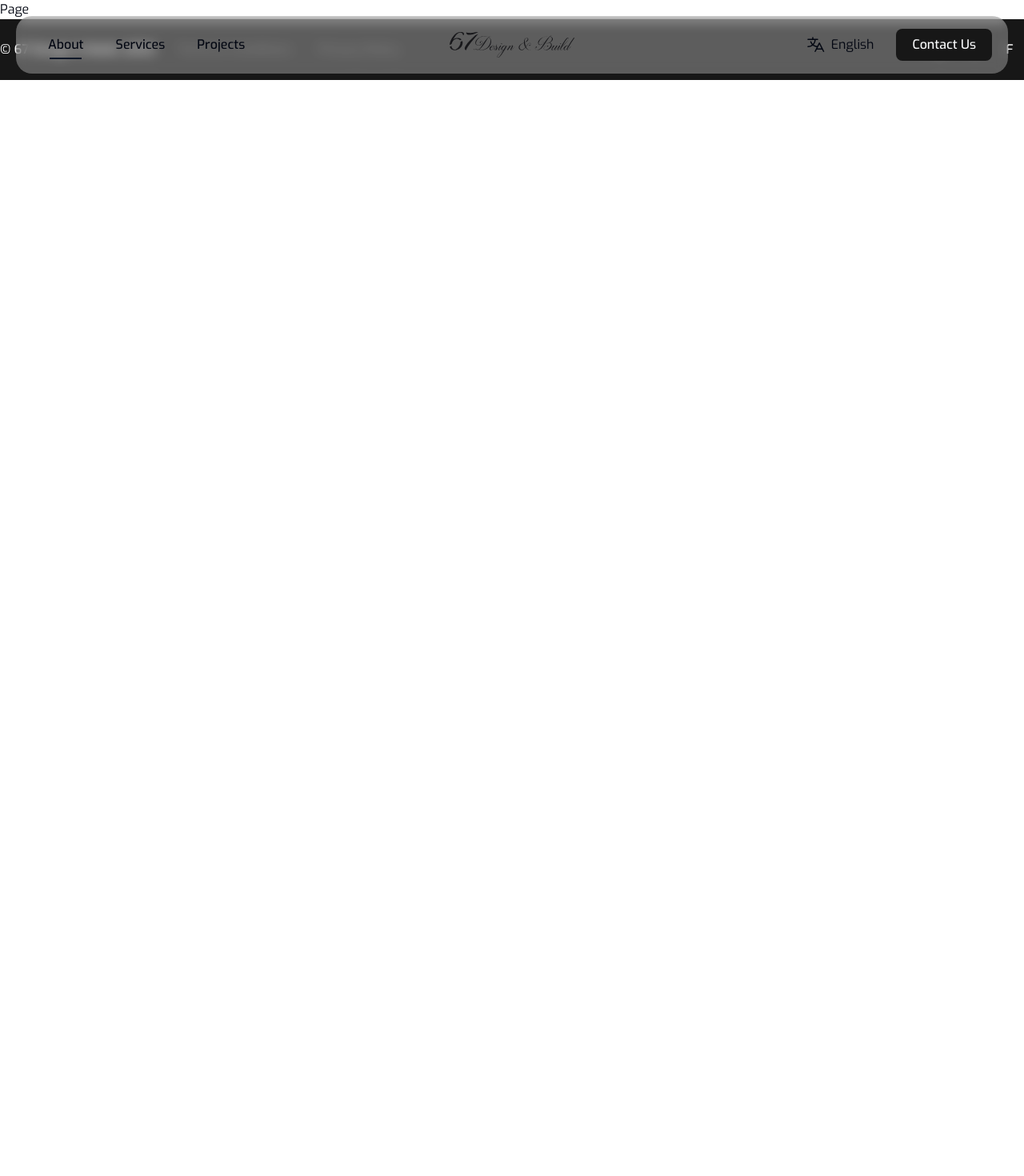
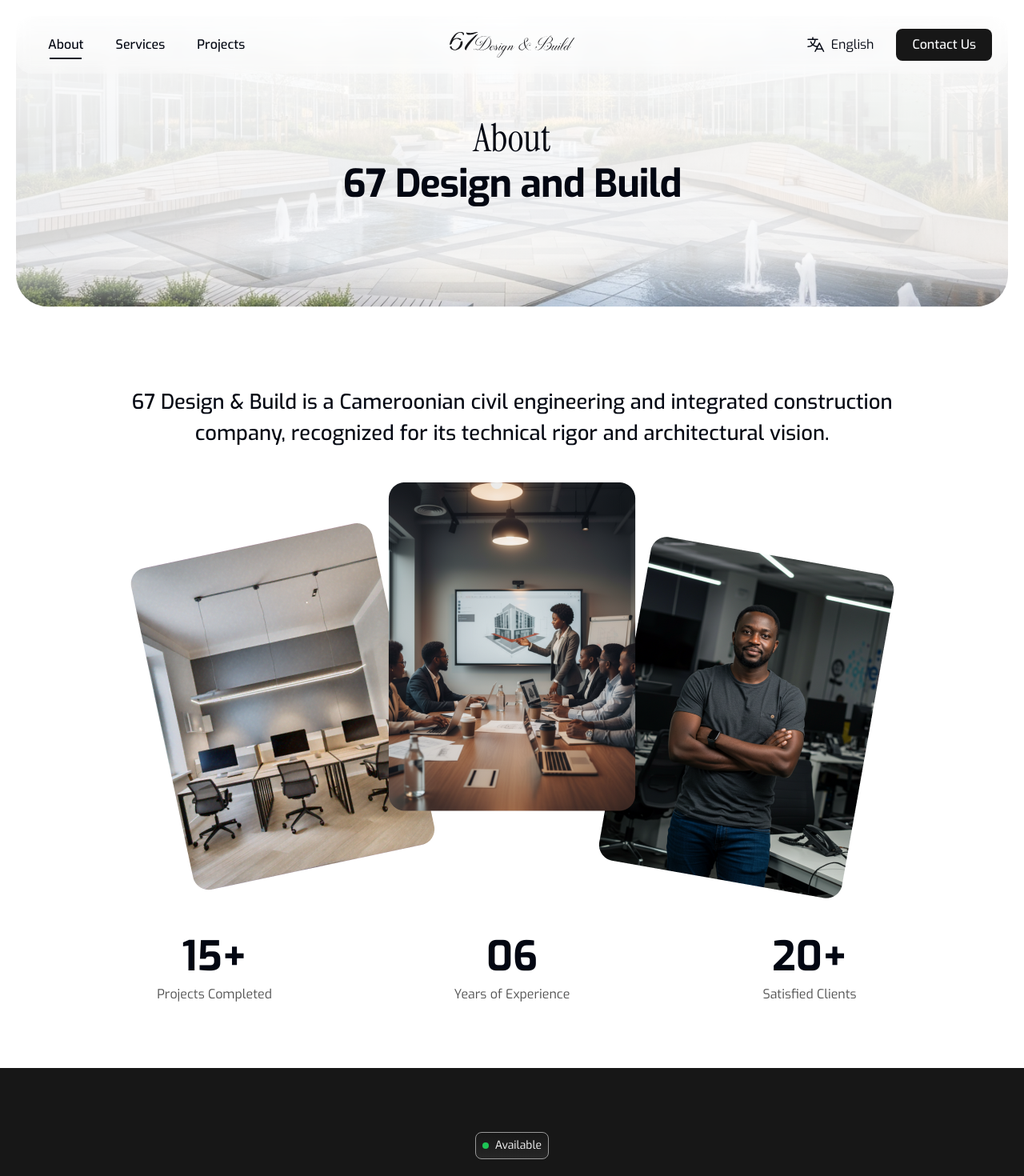
Before and after one commit to Krestdev/67-design-build, a Next.js app: page /en/about in a window 1280 px wide. Shown: the top 1470 px of the page at 80% size. Before the commit the page ends 800 px from the top, so only its background shows below. Built offline with nearby package versions, Linux system fonts and the light colour scheme.

Commit message:
working on about page

```diff
--- a/app/[locale]/about/page.tsx
+++ b/app/[locale]/about/page.tsx
@@ -1,8 +1,47 @@
+import Hero from '@/components/hero'
+import OnViewAnimation from '@/components/onViewAnimation';
+import CallToAction from '@/components/sections/call-to-action';
+import { useTranslations } from 'next-intl'
 import React from 'react'
 
 function Page() {
+  const t = useTranslations("About");
+  const metrics:Array<{value:string; description:string}> = [
+    {
+      value: "15+",
+      description: t("projects_completed")
+    },
+    {
+      value: "06",
+      description: t("years_experience")
+    },
+    {
+      value: "20+",
+      description: t("clients_satisfied")
+    },
+  ];
   return (
-    <div>Page</div>
+    <div>
+      <Hero title={t("about")} main_title={t("company_name")} image={"/images/palace.webp"} />
+      {/**End hero */}
+      <section className="contain vert-space flex flex-col gap-6 sm:gap-10 items-center">
+        <p className="text-[clamp(18px,2vw,28px)] leading-[150%] font-medium text-center max-w-[960px]">{t("company_description")}</p>
+        <OnViewAnimation animation="popIn" duration={0.75} delay={0.25}>
+          <img src="/images/about_67.png" alt="about 67 design" className='max-w-[960px] h-auto' />
+        </OnViewAnimation>
+        <div className="w-full max-w-[960px] flex flex-col sm:flex-row flex-wrap gap-4 sm:gap-6 sm:justify-between items-center">
+          {
+            metrics.map((metric,id)=>(
+              <OnViewAnimation animation="fadeDown" duration={0.75} delay={0.2*id} key={id} className='w-full max-w-[216px] px-3 grid gap-1 text-center'>
+                <span className="font-bold text-[clamp(30px,4vw,60px)] leading-[120%]">{metric.value}</span>
+                <p className="text-neutral-600">{metric.description}</p>
+              </OnViewAnimation>
+            ))
+          }
+        </div>
+      </section>
+      <CallToAction/>
+    </div>
   )
 }
 
--- /dev/null
+++ b/app/[locale]/contact/page.tsx
@@ -0,0 +1,9 @@
+import React from 'react'
+
+function Page() {
+  return (
+    <div>Page</div>
+  )
+}
+
+export default Page
--- /dev/null
+++ b/app/[locale]/projects/page.tsx
@@ -0,0 +1,9 @@
+import React from 'react'
+
+function Page() {
+  return (
+    <div>Page</div>
+  )
+}
+
+export default Page
--- /dev/null
+++ b/app/[locale]/services/page.tsx
@@ -0,0 +1,9 @@
+import React from 'react'
+
+function Page() {
+  return (
+    <div>page</div>
+  )
+}
+
+export default Page
--- /dev/null
+++ b/components/hero.tsx
@@ -0,0 +1,20 @@
+import { HeroProps } from '@/types/types'
+import React from 'react'
+import OnViewAnimation from './onViewAnimation'
+
+function Hero({title, main_title, image}:HeroProps) {
+  return (
+    <header className="relative overflow-hidden w-full min-h-fit sm:min-h-[40vh] xl:max-h-[460px] py-36 flex flex-col items-center justify-center">
+        <h1 className="z-10 text-center">
+            <OnViewAnimation animation="fadeUp" duration={1} className="mono-text">{title}</OnViewAnimation>
+            <OnViewAnimation animation="fadeUp" delay={0.25} duration={0.85}>{main_title}</OnViewAnimation>
+        </h1>
+        <OnViewAnimation duration={1.5} animation="popIn" className="absolute top-0 sm:top-1/2 left-1/2 -translate-x-1/2 translate-y-0 sm:-translate-y-1/2 w-full sm:w-[calc(100vw-40px)] h-full sm:h-[calc(100%-40px)]">
+          <img src={image} alt="hero-image" className="w-full h-full object-cover rounded-none sm:rounded-2xl md:rounded-3xl lg:rounded-4xl xl:rounded-[40px]"/>
+        </OnViewAnimation>
+        <div className='absolute top-0 left-0 w-full h-full bg-linear-to-t from-white/10 via-20% via-white/80 to-white' />
+    </header>
+  )
+}
+
+export default Hero
--- a/components/ui/button.tsx
+++ b/components/ui/button.tsx
@@ -9,7 +9,7 @@
   {
     variants: {
       variant: {
-        default: "bg-neutral-900 text-primary-foreground hover:bg-gray-700",
+        default: "bg-neutral-900 text-primary-foreground hover:bg-neutral-700",
         light: "bg-white text-primary hover:bg-gray-100",
         destructive:
           "bg-destructive text-white hover:bg-destructive/90 focus-visible:ring-destructive/20 dark:focus-visible:ring-destructive/40 dark:bg-destructive/60",
--- a/messages/en.json
+++ b/messages/en.json
@@ -51,5 +51,26 @@
     "label": "Langue",
     "fr":"Français",
     "en":"English"
-  }
+  },
+  "About":{
+  "about": "About",
+  "company_name": "67 Design and Build",
+  "company_description": "67 Design & Build is a Cameroonian civil engineering and integrated construction company, recognized for its technical rigor and architectural vision.",
+  "projects_completed": "Projects Completed",
+  "years_experience": "Years of Experience",
+  "clients_satisfied": "Satisfied Clients",
+  "our_approach": "Our Approach",
+  "approach_description": "We support our clients from design to maintenance through an integrated 'Design & Build' approach.",
+  "study": "Study",
+  "study_description": "We analyze each project in detail to define a clear, reliable, and cost-controlled vision.",
+  "plan": "Plan",
+  "plan_description": "We coordinate resources, schedules, and logistics for smooth, efficient execution.",
+  "build": "Build",
+  "build_description": "Our teams deliver with precision, quality, and full compliance with standards and deadlines.",
+  "maintain": "Maintain",
+  "maintain_description": "We ensure the durability of your assets through preventive and corrective 360° maintenance.",
+  "our_team": "Our Team",
+  "team_description": "Expert Team: a multicultural group of Italian and Cameroonian professionals combining international expertise with local knowledge."
 }
+
+}
--- a/messages/fr.json
+++ b/messages/fr.json
@@ -51,5 +51,25 @@
     "label": "Langue",
     "fr":"Français",
     "en":"English"
-  }
+  },
+  "About":{
+  "about": "À propos de",
+  "company_name": "67 Design and Build",
+  "company_description": "67 Design & Build est un acteur camerounais du génie civil et de la construction intégrée, reconnu pour sa rigueur technique et sa vision architecturale.",
+  "projects_completed": "Projets réalisés",
+  "years_experience": "Années d'expérience",
+  "clients_satisfied": "Clients satisfaits",
+  "our_approach": "Notre approche",
+  "approach_description": "Nous accompagnons nos clients de la conception à la maintenance, avec une approche intégrée “Design & Build”.",
+  "study": "Étudier",
+  "study_description": "Nous analysons chaque projet en détail pour établir une vision claire, fiable et budgétairement maîtrisée.",
+  "plan": "Planifier",
+  "plan_description": "Nous organisons les ressources, les délais et la logistique pour une exécution fluide et sans imprévus.",
+  "build": "Construire",
+  "build_description": "Nos équipes réalisent les travaux avec précision, qualité et respect absolu des normes et des délais.",
+  "maintain": "Maintenir",
+  "maintain_description": "Nous assurons la pérennité de vos ouvrages grâce à une maintenance 360° préventive et curative.",
+  "our_team": "Notre équipe",
+  "team_description": "Équipe d’experts : une équipe multiculturelle réunissant des professionnels italiens et camerounais, combinant expertise internationale et maîtrise du contexte local."
 }
+}
--- a/types/types.ts
+++ b/types/types.ts
@@ -17,3 +17,9 @@
   description: string;
   images: Array<{src:string; alt:string}>
 }
+
+export type HeroProps = {
+  title: string;
+  main_title: string;
+  image: string;
+}
```
Also changed, not shown: public/images/about_67.png (added).
